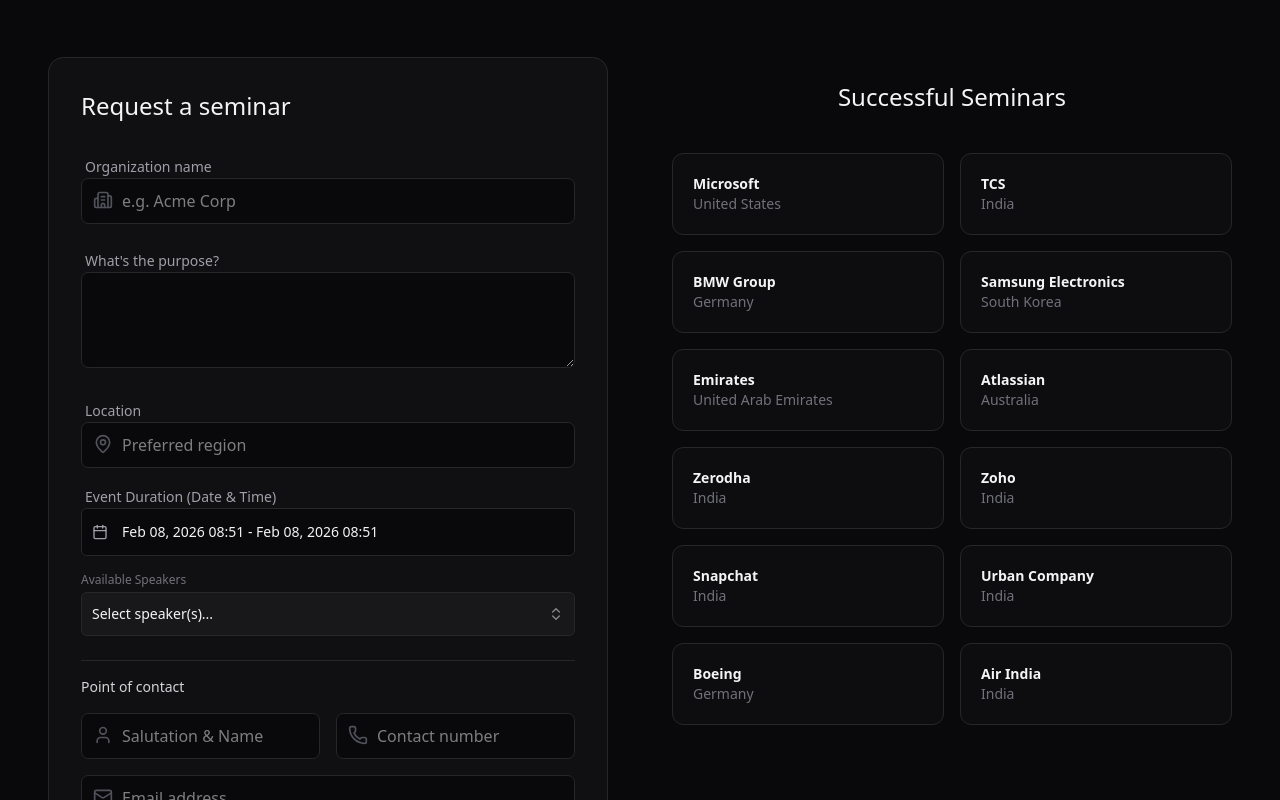
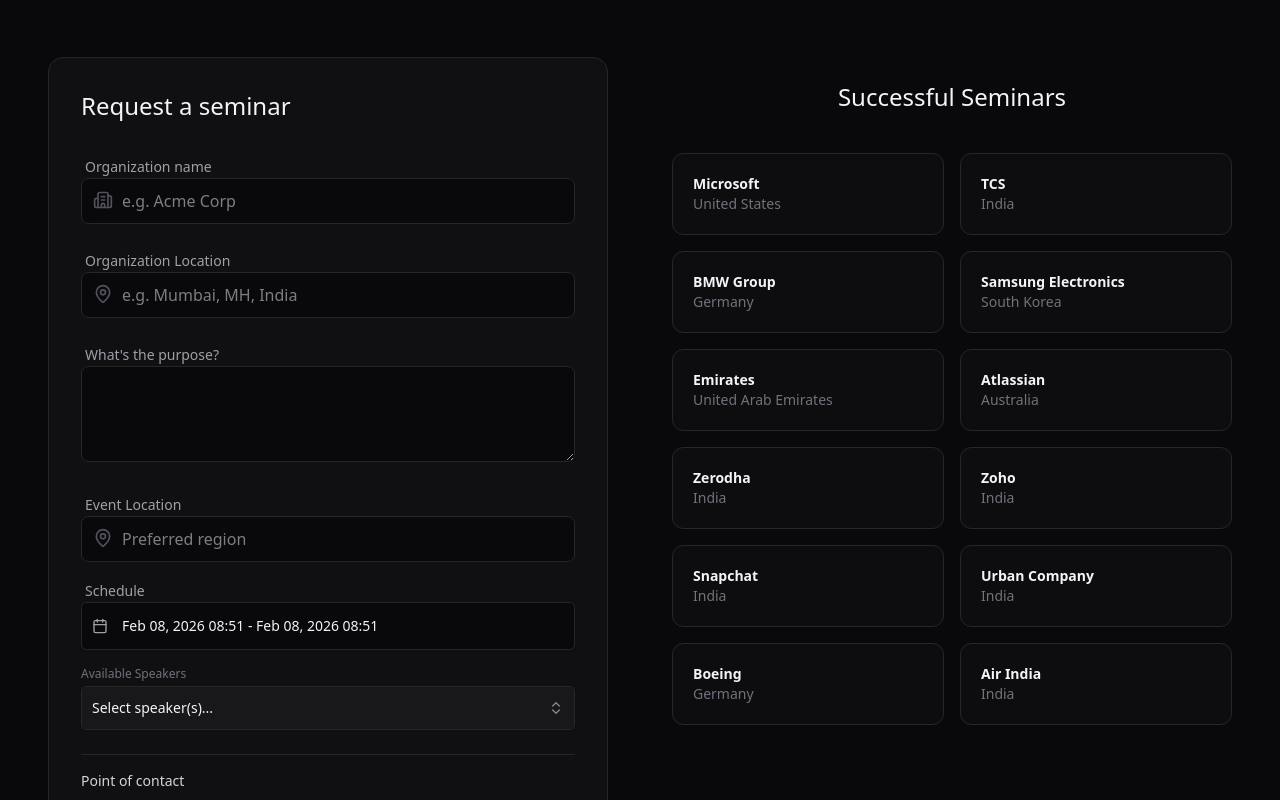
Before and after one commit to team-100degreeclub/claw-frontend, a Next.js app: page /corporate-events in a window 1280 px wide. Shown: the part 503-1303 px from the top of the page. Built offline with nearby package versions, Linux system fonts and the light colour scheme.

Commit message:
Minor UI changes

```diff
--- a/app/(marketing)/about/page.tsx
+++ b/app/(marketing)/about/page.tsx
@@ -10,6 +10,7 @@
   name: string;
   role: string;
   img: string;
+  sub1?: string;
 }
 
 // --- Data ---
@@ -35,8 +36,8 @@
     ]
   },
   "Special Forces": [
-    { id: "SF-01", name: "Major Vivek Jacob", role: "Founder", img: "/vivek_jacob.jpg" },
-    { id: "SF-02", name: "Gaurav Bali", role: "Combat Veteran & Mountain Expert", img: "/gaurav_bali.jpg" }
+    { id: "SF-01", name: "Major Vivek Jacob", role: "Founder, CLAW", sub1: "Indian Para Special Forces 9", img: "/vivek_jacob.jpg" },
+    { id: "SF-02", name: "Lt Col Gaurav Bali", role: "Lt. Infantry, Indian Army", img: "/gaurav_bali.jpg" }
   ],
   "Core Team": [
     { id: "CT-01", name: "Anjali Sharma", role: "Operations Director", img: "https://images.unsplash.com/photo-1573496359142-b8d87734a5a2?q=80&w=1288&auto=format&fit=crop&ixlib=rb-4.1.0&ixid=M3wxMjA3fDB8MHxwaG90by1wYWdlfHx8fGVufDB8fHx8fA%3D%3D" },
@@ -71,8 +72,7 @@
             <button
               key={tab}
               onClick={() => setActiveTab(tab as any)}
-              className={`text-left text-base font-semibold transition-all duration-200 ${
-                activeTab === tab
+              className={`text-left text-base font-semibold transition-all duration-200 ${activeTab === tab
                   ? "text-white translate-x-2"
                   : "text-zinc-600 hover:text-zinc-400"
                 }`}
@@ -93,8 +93,7 @@
                 {DATA["About CLAW"].description.map((paragraph, index) => (
                   <p
                     key={index}
-                    className={`text-lg leading-relaxed text-zinc-300 font-medium ${
-                      index === 0 ? "text-white text-xl" : ""
+                    className={`text-lg leading-relaxed text-zinc-300 font-medium ${index === 0 ? "text-white text-xl" : ""
                       } ${paragraph.startsWith("-") ? "text-zinc-500 mt-8" : ""}`}
                   >
                     {paragraph}
@@ -137,6 +136,7 @@
                   <CardContent className="p-6">
                     <h3 className="text-white text-base font-bold">{member.name}</h3>
                     <p className="text-zinc-500 text-sm font-medium mt-1">{member.role}</p>
+                    {member.sub1 ?? <p className="text-zinc-500 text-sm font-medium mt-1">{member.role}</p>}
                   </CardContent>
                 </Card>
               ))}
--- a/app/(marketing)/camps/[camp_id]/page.tsx
+++ b/app/(marketing)/camps/[camp_id]/page.tsx
@@ -318,18 +318,18 @@
                             opts={{
                                 playerVars: {
                                     autoplay: 1,
-                                    controls: 0,
+                                    controls: 1,
                                     modestbranding: 1,
                                     rel: 0,
                                     start: 109,
-                                    mute: 0, // REQUIRED for autoplay to work
+                                    mute: 1,
                                     playsinline: 1,
                                 },
                             }}
                         />
                     </div>
                 </div>
-                <div className="absolute inset-0 bg-gradient-to-t from-black via-transparent to-transparent" />
+                {/* <div className="absolute inset-0 bg-gradient-to-t from-black via-transparent to-transparent" /> */}
 
                 {/* Camp Identity Overlay */}
                 <div className="absolute bottom-24 left-10 md:left-5">
--- a/app/corporate-events/page.tsx
+++ b/app/corporate-events/page.tsx
@@ -112,6 +112,17 @@
                   />
                 </div>
               </div>
+              <div className="space-y-2">
+                <label className="text-sm text-zinc-400 ml-1">Organization Location</label>
+                <div className="relative">
+                  <MapPin className="absolute left-3 top-3 h-5 w-5 text-zinc-600" />
+                  <input
+                    type="text"
+                    placeholder="e.g. Mumbai, MH, India"
+                    className="w-full bg-zinc-950 border border-zinc-800 rounded-lg py-2.5 pl-10 pr-4 focus:outline-none focus:border-zinc-600 transition-colors"
+                  />
+                </div>
+              </div>
 
               <div className="space-y-2">
                 <label className="text-sm text-zinc-400 ml-1">What's the purpose?</label>
@@ -123,14 +134,14 @@
 
               <div className="grid grid-cols-1 md:grid-cols-1 gap-4">
                 <div className="space-y-2">
-                  <label className="text-sm text-zinc-400 ml-1">Location</label>
+                  <label className="text-sm text-zinc-400 ml-1">Event Location</label>
                   <div className="relative">
                     <MapPin className="absolute left-3 top-3 h-5 w-5 text-zinc-600" />
                     <input type="text" placeholder="Preferred region" className="w-full bg-zinc-950 border border-zinc-800 rounded-lg py-2.5 pl-10 pr-4 focus:outline-none focus:border-zinc-600" />
                   </div>
                 </div>
                 <div className="space-y-2">
-                  <label className="text-sm text-zinc-400 ml-1">Event Duration (Date & Time)</label>
+                  <label className="text-sm text-zinc-400 ml-1">Schedule</label>
                   <Popover>
                     <PopoverTrigger asChild>
                       <Button
--- a/components/layout/Navbar.tsx
+++ b/components/layout/Navbar.tsx
@@ -38,10 +38,10 @@
         <div className="flex items-center gap-4">
           <Button
             variant="ghost"
-            onClick={() => router.push("/login")}
+            onClick={() => router.push("/insignia")}
             className="flex items-center border-0 bg-none hover:bg-zinc-600/40 hover:cursor-pointer gap-2 text-sm font-bold text-zinc-300 transition-colors hover:text-white px-4"
           >
-            Login
+            Insignia
           </Button>
           <Button
             variant="ghost"
--- a/components/social/Leaderboard.tsx
+++ b/components/social/Leaderboard.tsx
@@ -18,10 +18,10 @@
       {/* 1. Sticky Header Container */}
       <div className="sticky top-0 z-50 bg-zinc-950/80">
         <div className="flex flex-row justify-around">
-          <div className="flex bg-zinc-100 p-1 dark:bg-zinc-900 rounded-full border border-transparent dark:border-zinc-800 flex-row w-fit">
-            <ToggleButton active={selectedTab === "stories"} onClick={() => setSelectedTab("stories")} label="Stories" clas/>
-            <ToggleButton active={selectedTab === "insignia"} onClick={() => setSelectedTab("insignia")} label="Op. Blue Freedom" />
-            <ToggleButton active={selectedTab === "past_camps"} onClick={() => setSelectedTab("past_camps")} label="Past Camps" />
+          <div className="flex bg-zinc-100 p-1 dark:bg-zinc-900 rounded-full border border-transparent dark:border-zinc-800 flex-row w-full justify-between">
+            <ToggleButton active={selectedTab === "stories"} onClick={() => setSelectedTab("stories")} label="Stories" className="text-left" />
+            <ToggleButton active={selectedTab === "insignia"} onClick={() => setSelectedTab("insignia")} label="Op. Blue Freedom" className="text-left" />
+            <ToggleButton active={selectedTab === "past_camps"} onClick={() => setSelectedTab("past_camps")} label="Past Camps" className="text-left" />
           </div>
         </div>
       </div>
```
Lines whose indentation alone changed are shown as unchanged.
